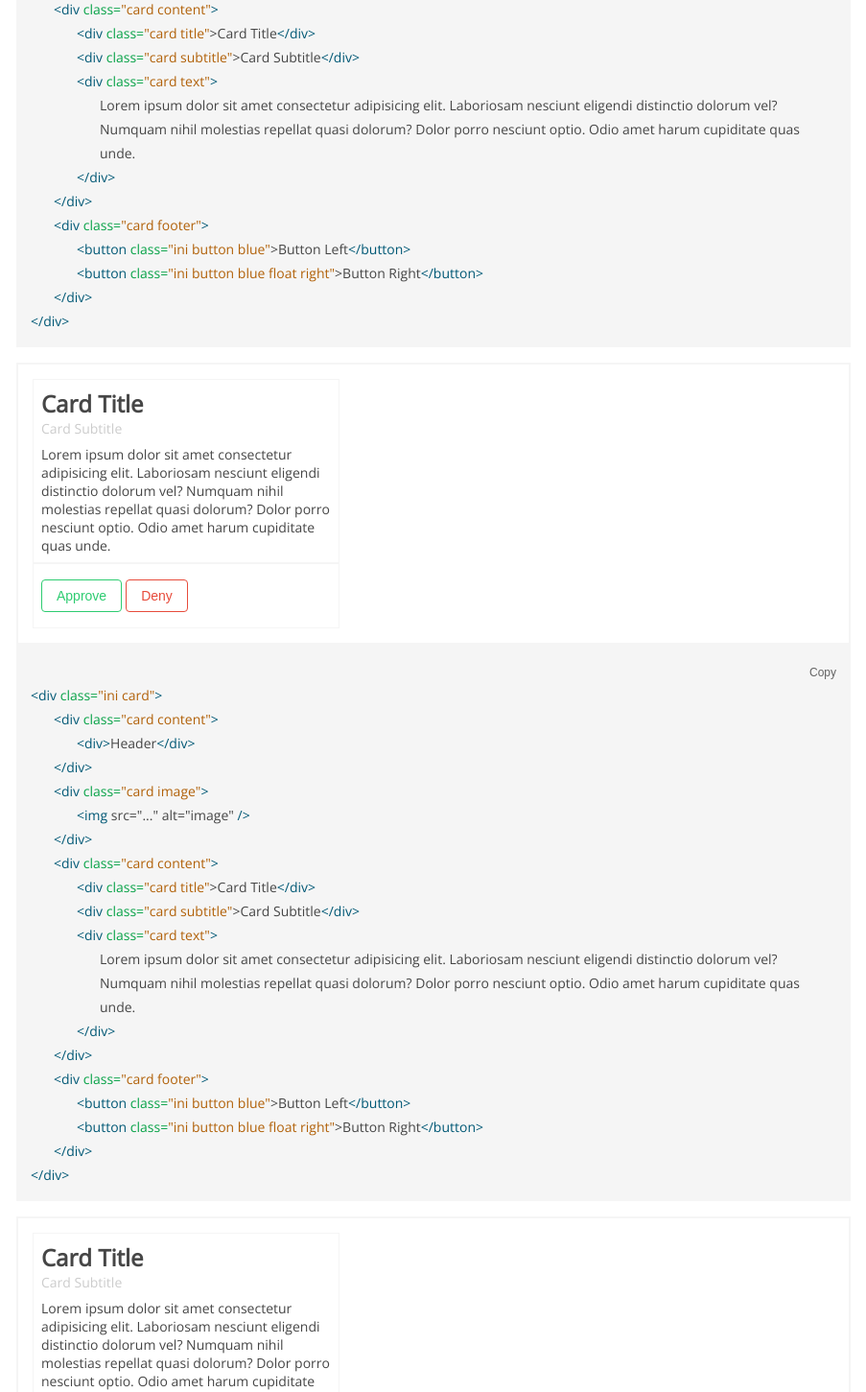
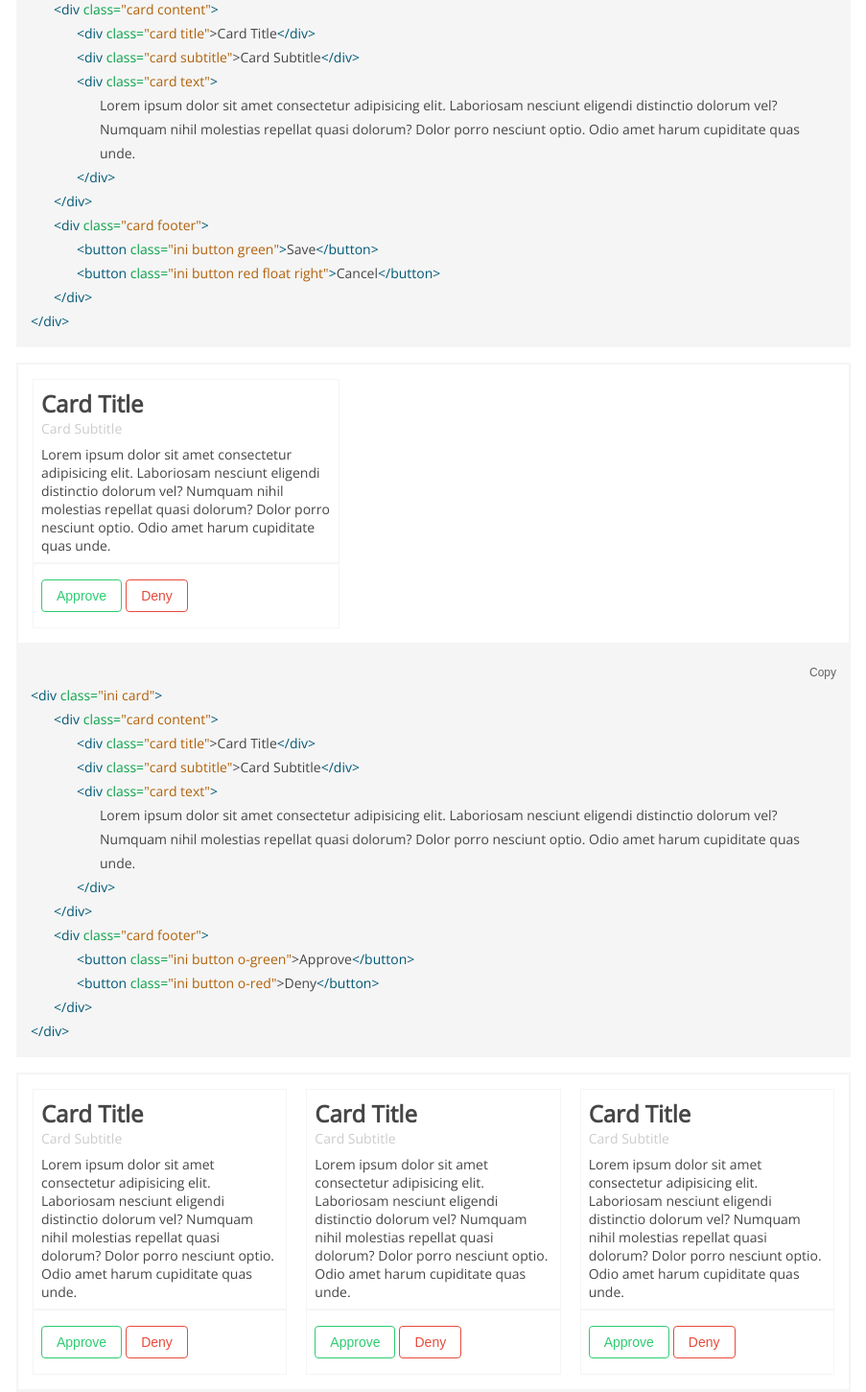
Before and after one commit to Ovinsyah/inicss, a Vue app: page /documentation/elements/card in a window 1280 px wide. Shown: the part 2213-3664 px from the top of the page at 96% size, without its empty margins (298-1201 px from the left). Built offline with nearby package versions, Linux system fonts and the light colour scheme.

Commit message:
update card

```diff
--- a/public/assets/css/import.css
+++ b/public/assets/css/import.css
@@ -592,3 +592,6 @@
 .ml-6 {
   margin-left: 4.5rem !important;
 }
+.ml-7 {
+  margin-left: 4.5rem !important;
+}
--- a/src/views/documentation/elements/Card.vue
+++ b/src/views/documentation/elements/Card.vue
@@ -44,9 +44,9 @@
                         <div class="ml-6">Lorem ipsum dolor sit amet consectetur adipisicing elit. Laboriosam nesciunt eligendi distinctio dolorum vel? Numquam nihil molestias repellat quasi dolorum? Dolor porro nesciunt optio. Odio amet harum cupiditate quas unde.</div>
                       <div class="ml-5"><span class="tag">&#x3C;/div&#x3E;</span></div>
                     <div class="ml-4"><span class="tag">&#x3C;/div&#x3E;</span></div>
-                    <div class="ml-4"><span class="tag">&#x3C;div</span> <span class="class"> class=</span><span class="nclass">&#x22;card footer&#x22;</span><span class="tag">&#x3E;</span></div>
-                      <div class="ml-5"><span class="tag">&#x3C;button</span> <span class="class"> class=</span><span class="nclass">&#x22;ini button blue&#x22;</span>&#x3E;Button Left<span class="tag">&#x3C;/button&#x3E;</span></div>
-                      <div class="ml-5"><span class="tag">&#x3C;button</span> <span class="class"> class=</span><span class="nclass">&#x22;ini button blue float right&#x22;</span>&#x3E;Button Right<span class="tag">&#x3C;/button&#x3E;</span></div>
+                    <div class="ml-4"><span class="tag">&#x3C;div</span> <span class="class"> class=&#x22;card footer&#x22;</span><span class="tag">&#x3E;</span></div>
+                      <div class="ml-5"><span class="tag">&#x3C;i</span> <span class="class"> class=&#x22;material-icons&#x22;</span><span class="tag">&#x3E;</span><span class="tag">&#x3C;/i&#x3E;</span> 3 Comment</div>
+                      <div class="ml-5"><span class="tag">&#x3C;span</span> <span class="class"> class=&#x22;ini float right&#x22;</span><span class="tag">&#x3E;</span><span class="tag">&#x3C;i</span> <span class="class"> class=</span><span class="nclass">&#x22;material-icons&#x22;</span><span class="tag">&#x3E;</span>thumb_up_alt<span class="tag">&#x3C;/i&#x3E;</span> 10 likes<span class="tag">&#x3C;/span&#x3E;</span></div>
                     <div class="ml-4"><span class="tag">&#x3C;/div&#x3E;</span></div>
                   <div><span class="tag">&#x3C;/div&#x3E;</span></div>
                 </div>
@@ -64,8 +64,8 @@
     &#x3C;/div&#x3E;
   &#x3C;/div&#x3E;
   &#x3C;div class=&#x22;card footer&#x22;&#x3E;
-    &#x3C;button class=&#x22;ini button blue&#x22;&#x3E;Button Left&#x3C;/button&#x3E;
-    &#x3C;button class=&#x22;ini button blue float right&#x22;&#x3E;Button Right&#x3C;/button&#x3E;
+    &#x3C;i class=&#x22;material-icons&#x22;&#x3E;comment&#x3C;/i&#x3E; 3 Comment
+    &#x3C;span class=&#x22;ini float right&#x22;&#x3E;&#x3C;i class=&#x22;material-icons&#x22;&#x3E;thumb_up_alt&#x3C;/i&#x3E; 10 likes&#x3C;/span&#x3E;
   &#x3C;/div&#x3E;
 &#x3C;/div&#x3E;</textarea>
           </div>
@@ -113,8 +113,8 @@
                       <div class="ml-5"><span class="tag">&#x3C;/div&#x3E;</span></div>
                     <div class="ml-4"><span class="tag">&#x3C;/div&#x3E;</span></div>
                     <div class="ml-4"><span class="tag">&#x3C;div</span> <span class="class"> class=</span><span class="nclass">&#x22;card footer&#x22;</span><span class="tag">&#x3E;</span></div>
-                      <div class="ml-5"><span class="tag">&#x3C;button</span> <span class="class"> class=</span><span class="nclass">&#x22;ini button blue&#x22;</span>&#x3E;Button Left<span class="tag">&#x3C;/button&#x3E;</span></div>
-                      <div class="ml-5"><span class="tag">&#x3C;button</span> <span class="class"> class=</span><span class="nclass">&#x22;ini button blue float right&#x22;</span>&#x3E;Button Right<span class="tag">&#x3C;/button&#x3E;</span></div>
+                      <div class="ml-5"><span class="tag">&#x3C;button</span> <span class="class"> class=</span><span class="nclass">&#x22;ini button green&#x22;</span><span class="tag">&#x3E;</span>Save<span class="tag">&#x3C;/button&#x3E;</span></div>
+                      <div class="ml-5"><span class="tag">&#x3C;button</span> <span class="class"> class=</span><span class="nclass">&#x22;ini button red float right&#x22;</span><span class="tag">&#x3E;</span>Cancel<span class="tag">&#x3C;/button&#x3E;</span></div>
                     <div class="ml-4"><span class="tag">&#x3C;/div&#x3E;</span></div>
                   <div><span class="tag">&#x3C;/div&#x3E;</span></div>
                 </div>
@@ -135,8 +135,8 @@
     &#x3C;/div&#x3E;
   &#x3C;/div&#x3E;
   &#x3C;div class=&#x22;card footer&#x22;&#x3E;
-    &#x3C;button class=&#x22;ini button blue&#x22;&#x3E;Button Left&#x3C;/button&#x3E;
-    &#x3C;button class=&#x22;ini button blue float right&#x22;&#x3E;Button Right&#x3C;/button&#x3E;
+    &#x3C;button class=&#x22;ini button green&#x22;&#x3E;Save&#x3C;/button&#x3E;
+    &#x3C;button class=&#x22;ini button red float right&#x22;&#x3E;Cancel&#x3C;/button&#x3E;
   &#x3C;/div&#x3E;
 &#x3C;/div&#x3E;</textarea>
           </div>
@@ -152,7 +152,7 @@
                 </div>
               </div>
               <div class="card footer">
-                <button class="ini button o-green mr-1">Approve</button>
+                <button class="ini button o-green" style="margin-right: 0.25rem;">Approve</button>
                 <button class="ini button o-red">Deny</button>
               </div>
             </div>
@@ -165,12 +165,6 @@
                 <div>
                   <div><span class="tag">&#x3C;div</span> <span class="class"> class=</span><span class="nclass">&#x22;ini card&#x22;</span><span class="tag">&#x3E;</span></div>
                     <div class="ml-4"><span class="tag">&#x3C;div</span> <span class="class"> class=</span><span class="nclass">&#x22;card content&#x22;</span><span class="tag">&#x3E;</span></div>
-                      <div class="ml-5"><span class="tag">&#x3C;div&#x3E;</span>Header<span class="tag">&#x3C;/div&#x3E;</span></div>
-                    <div class="ml-4"><span class="tag">&#x3C;/div&#x3E;</span></div>
-                    <div class="ml-4"><span class="tag">&#x3C;div</span> <span class="class"> class=</span><span class="nclass">&#x22;card image&#x22;</span><span class="tag">&#x3E;</span></div>
-                      <div class="ml-5"><span class="tag">&#x3C;img</span> src=&#x22;...&#x22; alt=&#x22;image&#x22; <span class="tag">/&#x3E;</span></div>
-                    <div class="ml-4"><span class="tag">&#x3C;/div&#x3E;</span></div>
-                    <div class="ml-4"><span class="tag">&#x3C;div</span> <span class="class"> class=</span><span class="nclass">&#x22;card content&#x22;</span><span class="tag">&#x3E;</span></div>
                       <div class="ml-5"><span class="tag">&#x3C;div</span> <span class="class"> class=</span><span class="nclass">&#x22;card title&#x22;</span>&#x3E;Card Title<span class="tag">&#x3C;/div&#x3E;</span></div>
                       <div class="ml-5"><span class="tag">&#x3C;div</span> <span class="class"> class=</span><span class="nclass">&#x22;card subtitle&#x22;</span>&#x3E;Card Subtitle<span class="tag">&#x3C;/div&#x3E;</span></div>
                       <div class="ml-5"><span class="tag">&#x3C;div</span> <span class="class"> class=</span><span class="nclass">&#x22;card text&#x22;</span><span class="tag">&#x3E;</span></div>
@@ -178,8 +172,8 @@
                       <div class="ml-5"><span class="tag">&#x3C;/div&#x3E;</span></div>
                     <div class="ml-4"><span class="tag">&#x3C;/div&#x3E;</span></div>
                     <div class="ml-4"><span class="tag">&#x3C;div</span> <span class="class"> class=</span><span class="nclass">&#x22;card footer&#x22;</span><span class="tag">&#x3E;</span></div>
-                      <div class="ml-5"><span class="tag">&#x3C;button</span> <span class="class"> class=</span><span class="nclass">&#x22;ini button blue&#x22;</span>&#x3E;Button Left<span class="tag">&#x3C;/button&#x3E;</span></div>
-                      <div class="ml-5"><span class="tag">&#x3C;button</span> <span class="class"> class=</span><span class="nclass">&#x22;ini button blue float right&#x22;</span>&#x3E;Button Right<span class="tag">&#x3C;/button&#x3E;</span></div>
+                      <div class="ml-5"><span class="tag">&#x3C;button</span> <span class="class"> class=</span><span class="nclass">&#x22;ini button o-green&#x22;</span>&#x3E;Approve<span class="tag">&#x3C;/button&#x3E;</span></div>
+                      <div class="ml-5"><span class="tag">&#x3C;button</span> <span class="class"> class=</span><span class="nclass">&#x22;ini button o-red&#x22;</span>&#x3E;Deny<span class="tag">&#x3C;/button&#x3E;</span></div>
                     <div class="ml-4"><span class="tag">&#x3C;/div&#x3E;</span></div>
                   <div><span class="tag">&#x3C;/div&#x3E;</span></div>
                 </div>
@@ -200,14 +194,16 @@
     &#x3C;/div&#x3E;
   &#x3C;/div&#x3E;
   &#x3C;div class=&#x22;card footer&#x22;&#x3E;
-    &#x3C;button class=&#x22;ini button blue&#x22;&#x3E;Button Left&#x3C;/button&#x3E;
-    &#x3C;button class=&#x22;ini button blue float right&#x22;&#x3E;Button Right&#x3C;/button&#x3E;
+    &#x3C;button class=&#x22;ini button o-green&#x22;&#x3E;Approve&#x3C;/button&#x3E;
+    &#x3C;button class=&#x22;ini button o-red&#x22;&#x3E;Deny&#x3C;/button&#x3E;
   &#x3C;/div&#x3E;
 &#x3C;/div&#x3E;</textarea>
           </div>
 
           <div class="mb-3"></div>
-          <div class="example card-basic">
+          <div class="example card-grid">
+            <div class="ini grids">
+              <div class="grid xsmall-12 large-4">
                 <div class="ini card">
                   <div class="card content">
                     <div class="card title">Card Title</div>
@@ -217,8 +213,40 @@
                     </div>
                   </div>
                   <div class="card footer">
-                <button class="ini button o-green mr-1">Approve</button>
+                    <button class="ini button o-green" style="margin-right: 0.25rem;">Approve</button>
                     <button class="ini button o-red">Deny</button>
+                  </div>
+                </div>
+              </div>
+              <div class="grid xsmall-12 large-4">
+                <div class="ini card">
+                  <div class="card content">
+                    <div class="card title">Card Title</div>
+                    <div class="card subtitle">Card Subtitle</div>
+                    <div class="card text">
+                      Lorem ipsum dolor sit amet consectetur adipisicing elit. Laboriosam nesciunt eligendi distinctio dolorum vel? Numquam nihil molestias repellat quasi dolorum? Dolor porro nesciunt optio. Odio amet harum cupiditate quas unde.
+                    </div>
+                  </div>
+                  <div class="card footer">
+                    <button class="ini button o-green" style="margin-right: 0.25rem;">Approve</button>
+                    <button class="ini button o-red">Deny</button>
+                  </div>
+                </div>
+              </div>
+              <div class="grid xsmall-12 large-4">
+                <div class="ini card">
+                  <div class="card content">
+                    <div class="card title">Card Title</div>
+                    <div class="card subtitle">Card Subtitle</div>
+                    <div class="card text">
+                      Lorem ipsum dolor sit amet consectetur adipisicing elit. Laboriosam nesciunt eligendi distinctio dolorum vel? Numquam nihil molestias repellat quasi dolorum? Dolor porro nesciunt optio. Odio amet harum cupiditate quas unde.
+                    </div>
+                  </div>
+                  <div class="card footer">
+                    <button class="ini button o-green" style="margin-right: 0.25rem;">Approve</button>
+                    <button class="ini button o-red">Deny</button>
+                  </div>
+                </div>
               </div>
             </div>
           </div>
@@ -228,13 +256,9 @@
               </div>
               <div class="area selected">
                 <div>
-                  <div><span class="tag">&#x3C;div</span> <span class="class"> class=</span><span class="nclass">&#x22;ini card&#x22;</span><span class="tag">&#x3E;</span></div>
-                    <div class="ml-4"><span class="tag">&#x3C;div</span> <span class="class"> class=</span><span class="nclass">&#x22;card content&#x22;</span><span class="tag">&#x3E;</span></div>
-                      <div class="ml-5"><span class="tag">&#x3C;div&#x3E;</span>Header<span class="tag">&#x3C;/div&#x3E;</span></div>
-                    <div class="ml-4"><span class="tag">&#x3C;/div&#x3E;</span></div>
-                    <div class="ml-4"><span class="tag">&#x3C;div</span> <span class="class"> class=</span><span class="nclass">&#x22;card image&#x22;</span><span class="tag">&#x3E;</span></div>
-                      <div class="ml-5"><span class="tag">&#x3C;img</span> src=&#x22;...&#x22; alt=&#x22;image&#x22; <span class="tag">/&#x3E;</span></div>
-                    <div class="ml-4"><span class="tag">&#x3C;/div&#x3E;</span></div>
+                  <div>&#x3C;div class=&#x22;ini grids&#x22;&#x3E;</div>
+                    <div class="ml-2">&#x3C;div class=&#x22;grid xsmall-12 large-4&#x22;&#x3E;</div>
+                      <div class="ml-3"><span class="tag">&#x3C;div</span> <span class="class"> class=</span><span class="nclass">&#x22;ini card&#x22;</span><span class="tag">&#x3E;</span></div>
                         <div class="ml-4"><span class="tag">&#x3C;div</span> <span class="class"> class=</span><span class="nclass">&#x22;card content&#x22;</span><span class="tag">&#x3E;</span></div>
                           <div class="ml-5"><span class="tag">&#x3C;div</span> <span class="class"> class=</span><span class="nclass">&#x22;card title&#x22;</span>&#x3E;Card Title<span class="tag">&#x3C;/div&#x3E;</span></div>
                           <div class="ml-5"><span class="tag">&#x3C;div</span> <span class="class"> class=</span><span class="nclass">&#x22;card subtitle&#x22;</span>&#x3E;Card Subtitle<span class="tag">&#x3C;/div&#x3E;</span></div>
@@ -243,9 +267,11 @@
                           <div class="ml-5"><span class="tag">&#x3C;/div&#x3E;</span></div>
                         <div class="ml-4"><span class="tag">&#x3C;/div&#x3E;</span></div>
                         <div class="ml-4"><span class="tag">&#x3C;div</span> <span class="class"> class=</span><span class="nclass">&#x22;card footer&#x22;</span><span class="tag">&#x3E;</span></div>
-                      <div class="ml-5"><span class="tag">&#x3C;button</span> <span class="class"> class=</span><span class="nclass">&#x22;ini button blue&#x22;</span>&#x3E;Button Left<span class="tag">&#x3C;/button&#x3E;</span></div>
-                      <div class="ml-5"><span class="tag">&#x3C;button</span> <span class="class"> class=</span><span class="nclass">&#x22;ini button blue float right&#x22;</span>&#x3E;Button Right<span class="tag">&#x3C;/button&#x3E;</span></div>
+                          <div class="ml-5"><span class="tag">&#x3C;button</span> <span class="class"> class=</span><span class="nclass">&#x22;ini button o-green mr-1&#x22;</span>&#x3E;Approve<span class="tag">&#x3C;/button&#x3E;</span></div>
+                          <div class="ml-5"><span class="tag">&#x3C;button</span> <span class="class"> class=</span><span class="nclass">&#x22;ini button o-red&#x22;</span>&#x3E;Deny<span class="tag">&#x3C;/button&#x3E;</span></div>
                         <div class="ml-4"><span class="tag">&#x3C;/div&#x3E;</span></div>
+                      <div class="ml-3"><span class="tag">&#x3C;/div&#x3E;</span></div>
+                    <div class="ml-2"><span class="tag">&#x3C;/div&#x3E;</span></div>
                   <div><span class="tag">&#x3C;/div&#x3E;</span></div>
                 </div>
               </div>
```
Lines whose indentation alone changed are shown as unchanged.
